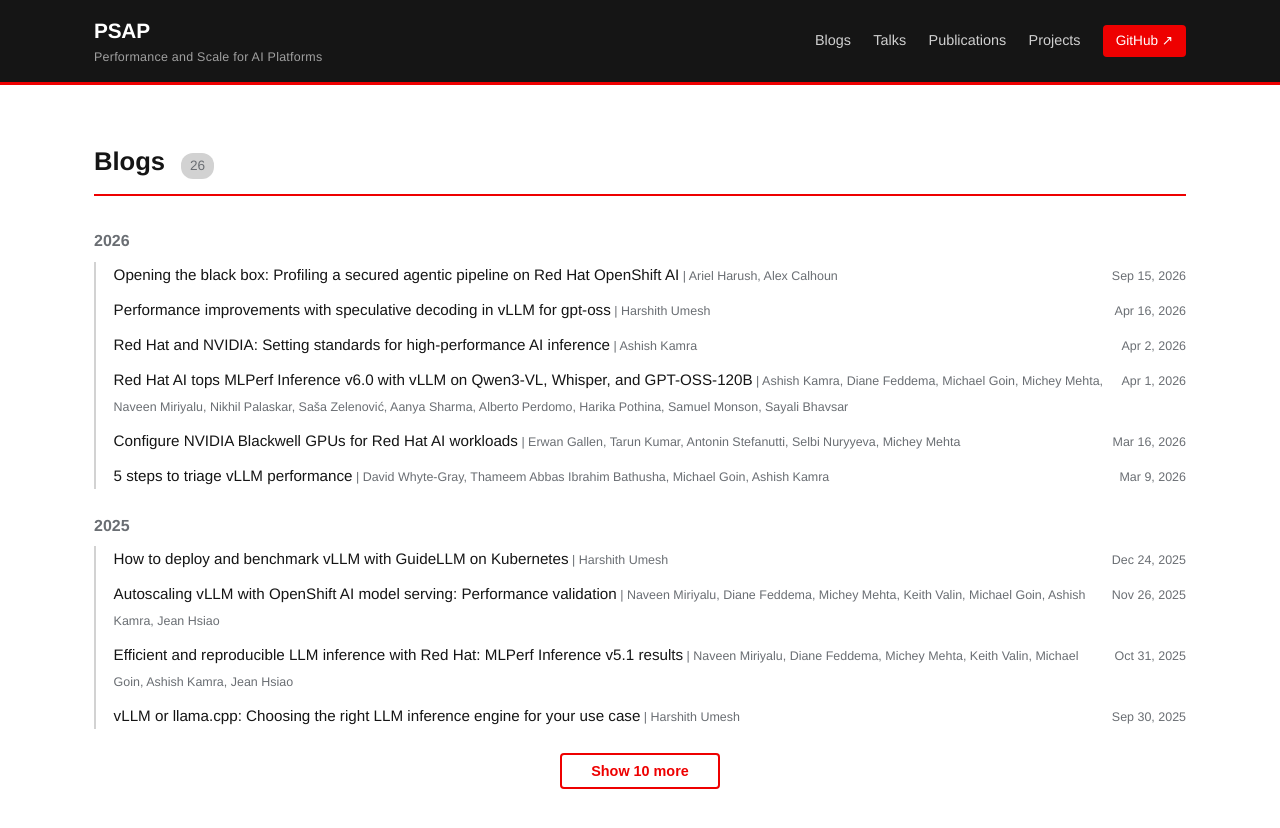
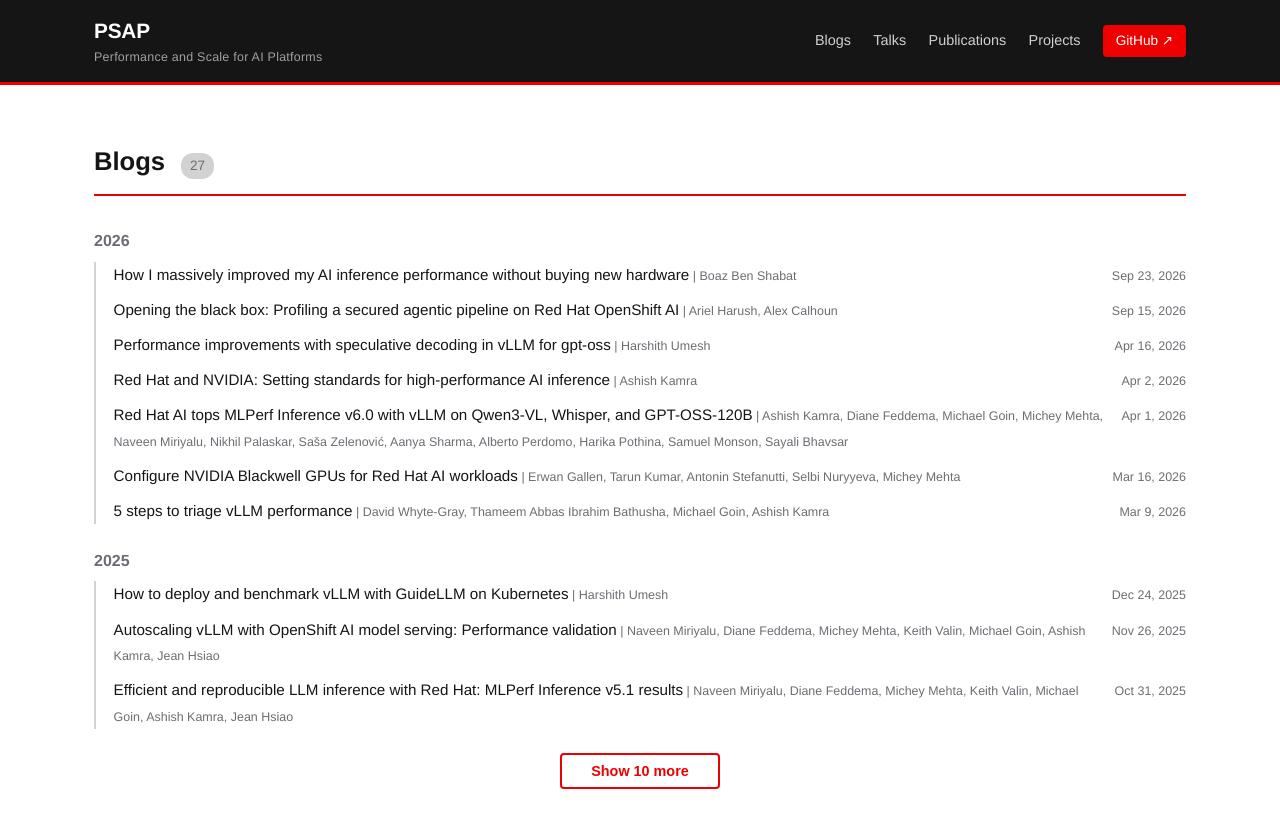
Before and after one commit to openshift-psap/openshift-psap.github.io, a Jekyll site: the page built from index.md, in a window 1280 px wide and 900 px high. Shown: the top 828 px of the window. Built offline with Jekyll 4.4.1, drawn with Linux system fonts in a browser that asks for light colours.

Commit message:
Add blog post on AI inference performance
Added a new blog post entry about AI inference performance improvements.

```diff
--- a/_data/blog_posts.yml
+++ b/_data/blog_posts.yml
@@ -1,6 +1,10 @@
 # Blog posts written by or related to the PSAP team.
 # Fields: title, url, date (YYYY-MM-DD), authors, summary (optional)
 # Dates marked "# approx" are estimated — please verify.
+- title: "How I massively improved my AI inference performance without buying new hardware"
+  url: https://developers.redhat.com/articles/2026/09/23/i-improved-my-ai-inference-performance-without-buying-new-hardware#
+  date: "2026-09-23"
+  authors: "Boaz Ben Shabat"
 
 - title: "Opening the black box: Profiling a secured agentic pipeline on Red Hat OpenShift AI"
   url: https://www.redhat.com/en/blog/opening-black-box-profiling-secured-agentic-pipeline-red-hat-openshift-ai
```
